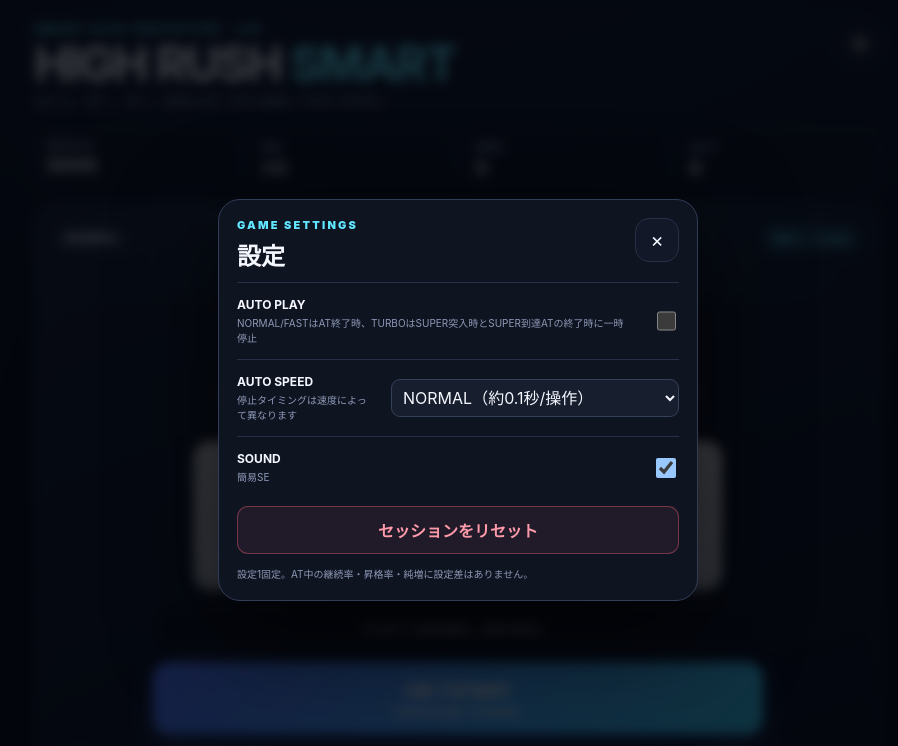
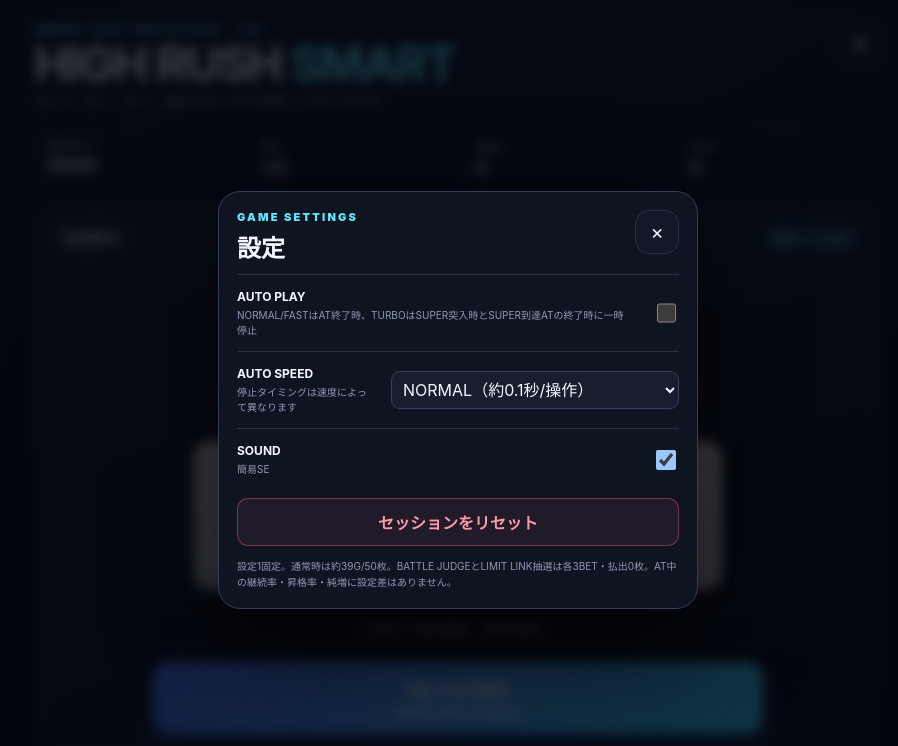
Before and after one commit to rua2005-cloud/double-up-lottery, a plain HTML site: page predict-rush-smart/index.html in a window 1280 px wide. Both pictures are taken after a click on the button "設定". Shown: the top 746 px of the page, without its empty margins (182-1080 px from the left). Drawn offline with Linux system fonts and the light colour scheme.

Commit message:
Show judge/link wager rules and bump version v14

```diff
--- a/predict-rush-smart/index.html
+++ b/predict-rush-smart/index.html
@@ -11,7 +11,7 @@
   <main class="app">
     <header class="hero">
       <div>
-        <p class="eyebrow">SMART SLOT PROTOTYPE · v13</p>
+        <p class="eyebrow">SMART SLOT PROTOTYPE · v14</p>
         <h1>HIGH RUSH <span>SMART</span></h1>
         <p class="tagline">当たる。続く。育つ。最後は90〜99%抽選 × HIGH SPEED。</p>
       </div>
@@ -207,10 +207,10 @@
         <input id="soundToggle" type="checkbox" checked>
       </label>
       <button id="resetBtn" type="button" class="danger-btn">セッションをリセット</button>
-      <p class="note">設定1固定。AT中の継続率・昇格率・純増に設定差はありません。</p>
+      <p class="note">設定1固定。通常時は約39G/50枚。BATTLE JUDGEとLIMIT LINK抽選は各3BET・払出0枚。AT中の継続率・昇格率・純増に設定差はありません。</p>
     </form>
   </dialog>
 
-  <script src="./game.js?v=13"></script>
+  <script src="./game.js?v=14"></script>
 </body>
 </html>
```
